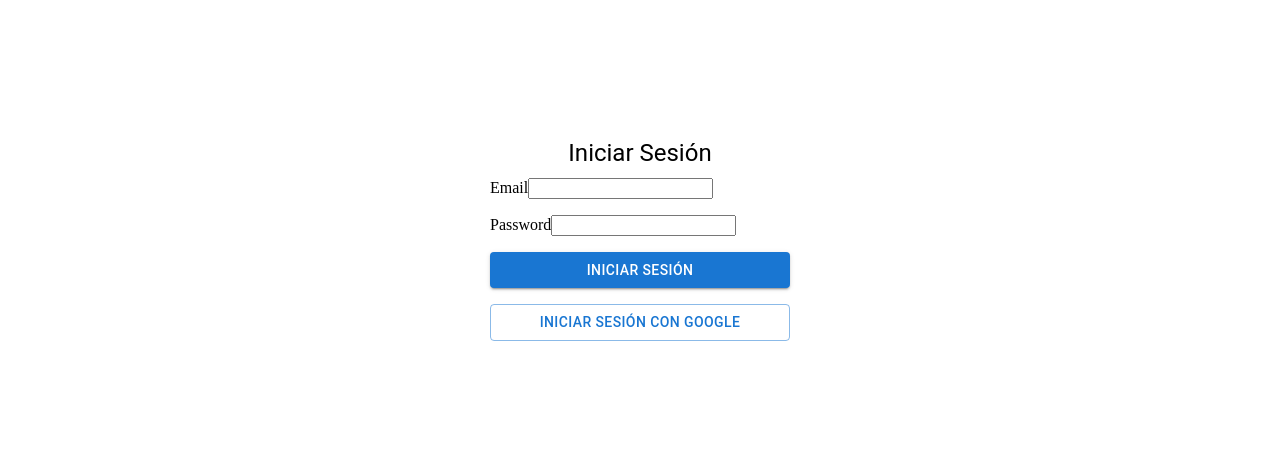
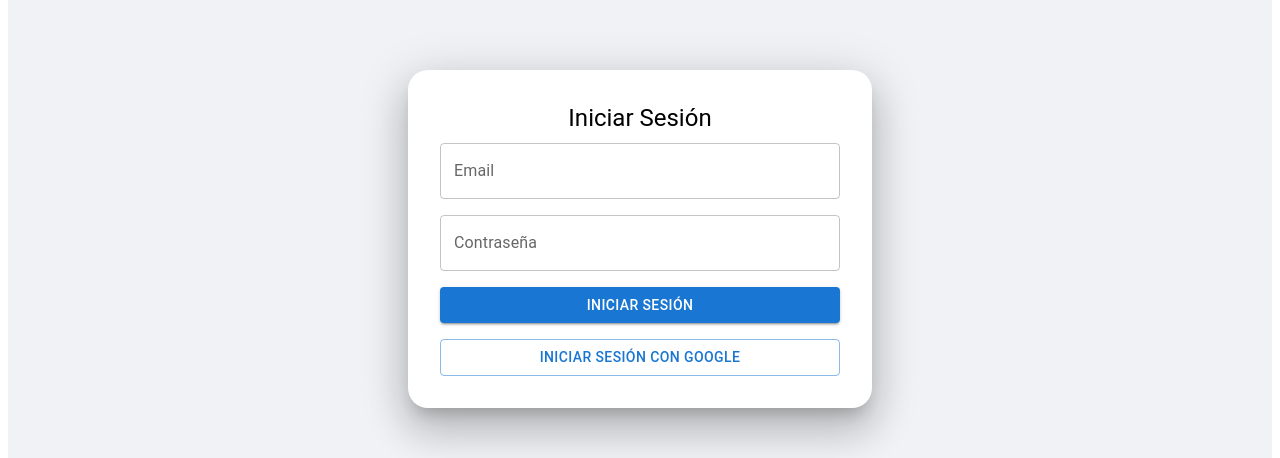
Before and after one commit to ivanin3/my-Ecommerce, a React (Vite) app: page /#/iniciar-sesion in a window 1280 px wide. Shown: the part 169-627 px from the top of the page. Built offline with nearby package versions, Linux system fonts and the light colour scheme; no server answers.

Commit message:
Register&Login

```diff
--- a/src/App.jsx
+++ b/src/App.jsx
@@ -32,7 +32,7 @@ function App() {
             path="/iniciar-sesion"
             element={<IniciarSesion setIsAuthenticated={setIsAuthenticated} />}
           />
-          <Route element={<ProtectedRoute />}>
+
           <Route path="/dardos" element={<Dardos />} />
           <Route path="/plumas" element={<Plumas />} />
           <Route path="/cañas" element={<Cañas />} />
@@ -40,6 +40,7 @@ function App() {
           <Route path="/fundas-estuches" element={<Fundas />} />
           <Route path="/accesorios" element={<Accesorios />} />
           <Route path="/dianas" element={<Dianas />} />
+          <Route element={<ProtectedRoute />}>
             <Route
               path="/mi-perfil"
               element={<Perfil isAuthenticated={isAuthenticated} />}
--- a/src/pages/Iniciar-sesion/index.jsx
+++ b/src/pages/Iniciar-sesion/index.jsx
@@ -1,5 +1,5 @@
 import React, { useState } from "react";
-import { Box, Button, Typography } from "@mui/material";
+import { Box, Button, Typography, TextField, Alert } from "@mui/material";
 import { useForm } from "react-hook-form";
 import { useMutation } from "@tanstack/react-query";
 import { useNavigate } from "react-router-dom";
@@ -19,7 +19,7 @@ export default function IniciarSesion({ setIsAuthenticated }) {
     formState: { errors },
   } = useForm();
 
-  const { mutate: loginMutate, isLoading } = useMutation({
+  const { mutate: loginMutate, isLoading, isError } = useMutation({
     mutationKey: "login",
     mutationFn: async ({ email, password }) => {
       await signInWithEmailAndPassword(auth, email, password);
@@ -53,33 +53,48 @@ export default function IniciarSesion({ setIsAuthenticated }) {
       justifyContent="center"
       alignItems="center"
       minHeight="100vh"
+      bgcolor="#f0f2f5"
     >
-      <Box width="300px">
+<Box
+  component="form"
+  onSubmit={handleSubmit(onSubmit)}
+  sx={{
+    width: "100%",
+    maxWidth: 400,
+    p: 4,
+    bgcolor: "#ffffff",
+    boxShadow: 24,
+    borderRadius: 5,
+  }}
+>
   <Typography variant="h5" gutterBottom align="center">
     Iniciar Sesión
   </Typography>
-        <form onSubmit={handleSubmit(onSubmit)}>
+  <form onSubmit={handleSubmit(onSubmit)} style={{ width: "100%" }}>
+    {isError && (
+      <Alert severity="error" sx={{ mb: 2 }}>
+        Error al iniciar sesión. Por favor, inténtalo de nuevo.
+      </Alert>
+    )}
     <Box display="flex" flexDirection="column" gap={2}>
-            <label htmlFor="email">
-              Email
-              <input
+      <TextField
+        fullWidth
+        margin="none" // Modificamos margin a 'none' para eliminar el espacio adicional
+        label="Email"
         type="email"
-                autoComplete="username"
-                className="input"
         {...register("email", { required: true })}
+        error={!!errors.email}
+        helperText={errors.email && "Este campo es obligatorio"}
       />
-              {errors.email && <span>This field is required</span>}
-            </label>
-            <label htmlFor="password">
-              Password
-              <input
+      <TextField
+        fullWidth
+        margin="none" // Modificamos margin a 'none' para eliminar el espacio adicional
+        label="Contraseña"
         type="password"
-                className="input"
-                autoComplete="current-password"
         {...register("password", { required: true })}
+        error={!!errors.password}
+        helperText={errors.password && "Este campo es obligatorio"}
       />
-              {errors.password && <span>This field is required</span>}
-            </label>
       <Button
         variant="contained"
         type="submit"
--- a/src/pages/Perfil/Carrito.jsx
+++ b/src/pages/Perfil/Carrito.jsx
@@ -19,6 +19,7 @@ export const Carrito = () => {
     setSnackbarOpen(false);
   };
 
+  // Eliminar producto del carrito
   const handleRemoveFromCart = (index) => {
     const newCart = [...shoppingCart];
     newCart.splice(index, 1);
@@ -27,18 +28,22 @@ export const Carrito = () => {
     setSnackbarOpen(true);
   };
 
+  // Vaciar el carrito
   const handleVaciarCarrito = () => {
     setShoppingCart([]);
     setSnackbarMessage("Carrito vaciado");
     setSnackbarOpen(true);
   };
 
+
+  // Realizar la compra y vaciar el carrito
   const handleCompra = () => {
     setShoppingCart([]);
     setSnackbarMessage("Compra realizada con éxito");
     setSnackbarOpen(true);
   };
 
+  // Calcular el total de la compra
   const calcularTotal = () => {
     return shoppingCart.reduce((total, item) => total + item.precio, 0).toFixed(2);
   };
@@ -64,7 +69,7 @@ export const Carrito = () => {
                   <TableRow>
                     <TableCell>Producto</TableCell>
                     <TableCell>Precio</TableCell>
-                    <TableCell>Acciones</TableCell>
+                    <TableCell>Eliminar</TableCell>
                   </TableRow>
                 </TableHead>
                 <TableBody>
--- a/src/pages/Perfil/MiPerfil.jsx
+++ b/src/pages/Perfil/MiPerfil.jsx
@@ -1,20 +1,49 @@
 import React from "react";
 import { useAuth } from "../../context/AuthProvider";
-import { Container, Typography } from "@mui/material";
+import { Container, Typography, Box, Avatar, Divider } from "@mui/material";
 
 export const Perfil = () => {
   const { currentUser } = useAuth();
 
+  // Función para obtener las iniciales del correo electrónico
+  const getEmailInitials = (email) => {
+    const [username] = email.split("@");
+    return username.charAt(0).toUpperCase();
+  };
+
+  // Función para determinar si el usuario se ha autenticado con Google
+  const isGoogleSignIn = () => {
+    return currentUser && currentUser.providerData && currentUser.providerData[0]?.providerId === "google.com";
+  };
+
   return (
-    <Container maxWidth="md" sx={{ marginTop: "80px", minHeight: "calc(100vh - 80px)", textAlign: "center" }}>
-      <Typography variant="h2" gutterBottom>Mi Perfil</Typography>
-      {currentUser ? (
-        <div>
-          <Typography variant="h4" gutterBottom>Usuario: {currentUser.email}</Typography>
-        </div>
-      ) : (
-        <Typography variant="body1" gutterBottom>No hay usuario autenticado</Typography>
-      )}
+    <Container maxWidth="sm" sx={{ marginTop: "80px", textAlign: "center" }}>
+      <Box sx={{ mb: 4 }}>
+        {/* Mostrar el avatar de Google si el usuario se autenticó con Google */}
+        {isGoogleSignIn() ? (
+          <Avatar alt="Avatar" src={currentUser.photoURL} sx={{ width: 120, height: 120, mx: "auto" }} />
+        ) : (
+          /* Mostrar las iniciales del correo electrónico si el usuario se autenticó con correo y contraseña */
+          <Avatar alt="Avatar" sx={{ width: 120, height: 120, mx: "auto", bgcolor: "#1976d2" }}>
+            {currentUser ? getEmailInitials(currentUser.email) : ""}
+          </Avatar>
+        )}
+        <Typography variant="h4" gutterBottom mt={2}>
+          {currentUser ? currentUser.email : "Usuario no autenticado"}
+        </Typography>
+      </Box>
+      <Divider sx={{ mb: 4 }} />
+      <Box>
+        <Typography variant="h6" gutterBottom>
+          Información de la cuenta
+        </Typography>
+        <Typography variant="body1" gutterBottom>
+          Nombre: {currentUser ? currentUser.displayName || "No proporcionado" : "No disponible"}
+        </Typography>
+        <Typography variant="body1" gutterBottom>
+          Email: {currentUser ? currentUser.email : "No disponible"}
+        </Typography>
+      </Box>
     </Container>
   );
 };
--- a/src/pages/Registro/index.jsx
+++ b/src/pages/Registro/index.jsx
@@ -1,9 +1,9 @@
 import React from "react";
-import { Box, Button, TextField, Typography } from "@mui/material";
+import { Box, Button, TextField, Typography, Alert } from "@mui/material";
 import { useForm } from "react-hook-form";
 import { useMutation } from "@tanstack/react-query";
 import { useNavigate } from "react-router-dom";
-import { createUserWithEmailAndPassword } from "firebase/auth";
+import { createUserWithEmailAndPassword, signInWithPopup, GoogleAuthProvider } from "firebase/auth";
 import { auth } from "../../config/firebase";
 
 export default function Registro() {
@@ -14,18 +14,25 @@ export default function Registro() {
     formState: { errors },
   } = useForm();
 
-  const { mutate: signupMutation } = useMutation({
+  const { mutate: signupMutation, isLoading, isError } = useMutation({
     mutationKey: "signup",
     mutationFn: async ({ email, password }) => {
       return await createUserWithEmailAndPassword(auth, email, password);
     },
     onSuccess: () => {
-      navigate("/");
-    },
-    onError: (error) => {
-      console.error("Error al registrar usuario:", error);
+      navigate("/iniciar-sesion"); // Redirigir a la página de inicio de sesión después del registro
     },
   });
+
+  const handleGoogleSignup = async () => {
+    const provider = new GoogleAuthProvider();
+    try {
+      await signInWithPopup(auth, provider);
+      navigate("/"); // Redirigir a la página principal después del inicio de sesión con Google
+    } catch (error) {
+      console.error("Error al iniciar sesión con Google:", error);
+    }
+  };
 
   const onSubmit = async (data) => {
     signupMutation(data);
@@ -37,6 +44,7 @@ export default function Registro() {
       justifyContent="center"
       alignItems="center"
       minHeight="100vh"
+      bgcolor="#f0f2f5" // Cambia el color de fondo de la página
     >
       <Box
         component="form"
@@ -44,42 +52,58 @@ export default function Registro() {
         sx={{
           width: "100%",
           maxWidth: 400,
-          p: 3,
-          bgcolor: "background.paper",
-          boxShadow: 2,
-          borderRadius: 1,
+          p: 4,
+          bgcolor: "#ffffff",
+          boxShadow: 24, // Aumenta la elevación del contenedor
+          borderRadius: 5,
         }}
       >
         <Typography variant="h5" align="center" gutterBottom>
           Registro
         </Typography>
+        <form onSubmit={handleSubmit(onSubmit)} style={{ width: "100%" }}></form>
+        {isError && (
+          <Alert severity="error" sx={{ mb: 2 }}>
+            Error al registrar usuario. Por favor, inténtalo de nuevo.
+          </Alert>
+        )}
         <TextField
           fullWidth
           margin="normal"
           label="Email"
           type="email"
-          {...register("email", { required: true })}
+          {...register("email", { required: true, pattern: /^\S+@\S+\.\S+$/ })}
           error={!!errors.email}
-          helperText={errors.email && "This field is required"}
+          helperText={errors.email && "Ingresa un correo electrónico válido"}
         />
         <TextField
           fullWidth
           margin="normal"
-          label="Password"
+          label="Contraseña"
           type="password"
-          {...register("password", { required: true })}
+          {...register("password", { required: true, minLength: 6 })}
           error={!!errors.password}
-          helperText={errors.password && "This field is required"}
+          helperText={errors.password && "La contraseña debe tener al menos 6 caracteres"}
         />
         <Button
           type="submit"
           variant="contained"
           color="primary"
           fullWidth
-          disabled={signupMutation.isLoading}
+          disabled={isLoading}
+          sx={{ mt: 1 }}
+        >
+          Registrarse
+        </Button>
+        <Button
+          variant="outlined"
+          color="primary"
+          fullWidth
+          onClick={handleGoogleSignup}
+          disabled={isLoading}
           sx={{ mt: 2 }}
         >
-          Sign up
+          Iniciar sesión con Google
         </Button>
       </Box>
     </Box>
```
Lines whose indentation alone changed are shown as unchanged.
